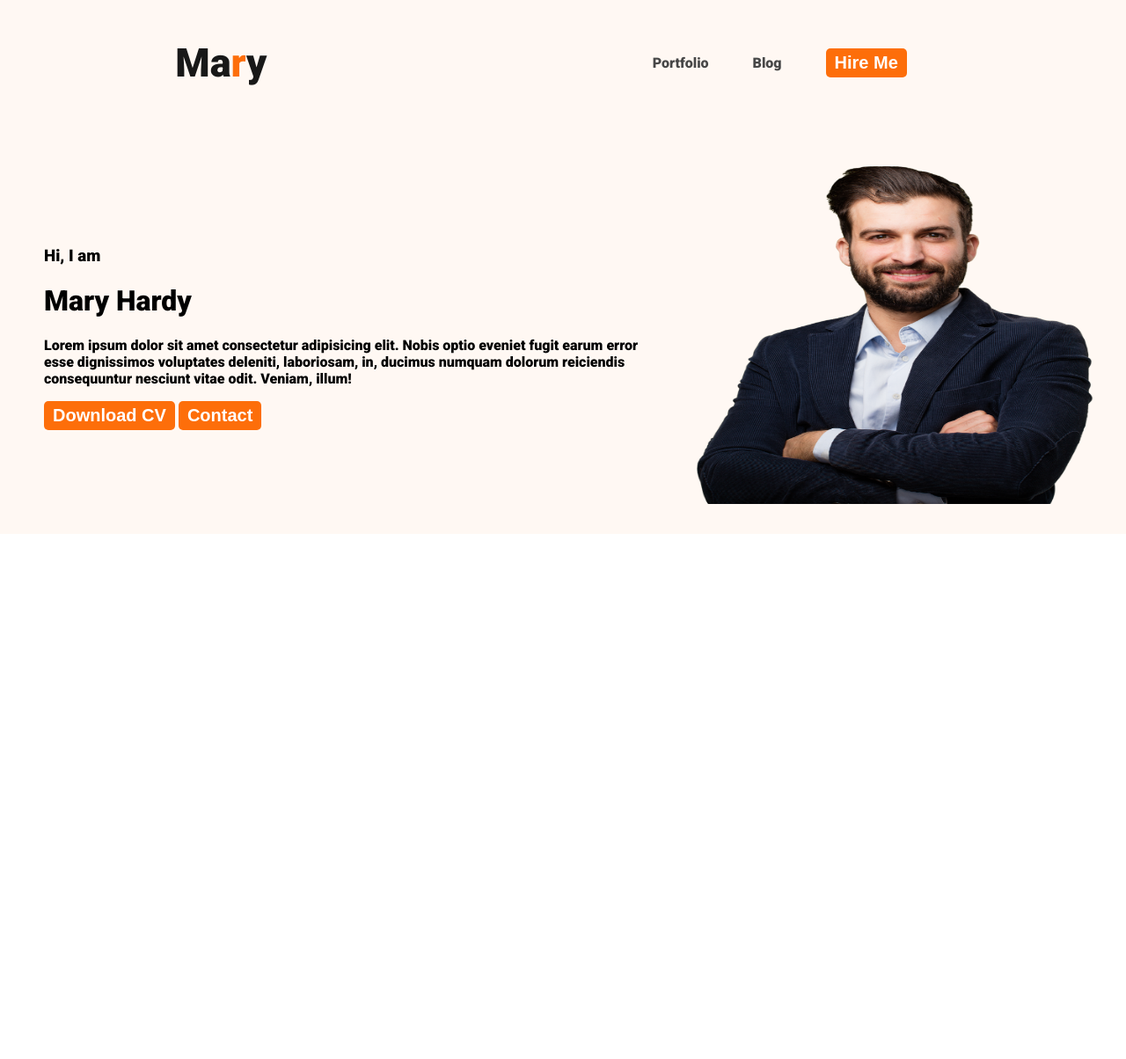
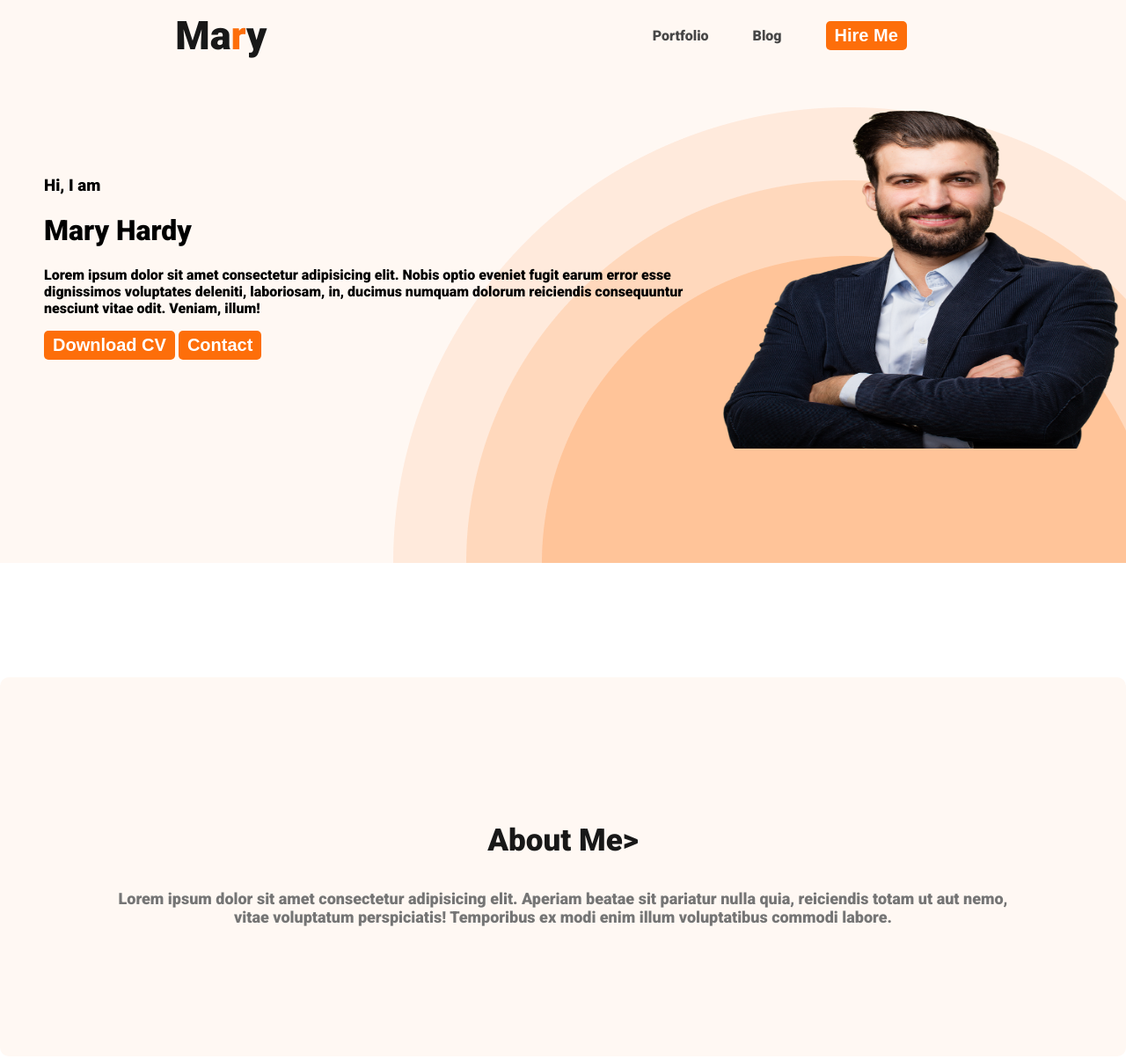
Before and after one commit to sajib0998/web-developer, a plain HTML site: page index.html in a window 1280 px wide. Shown: the whole page at 88% size. Before the commit the page ends 800 px from the top, so only its background shows below. Drawn offline with Linux system fonts and the light colour scheme.

Commit message:
about section created

```diff
--- a/index.html
+++ b/index.html
@@ -34,7 +34,11 @@
         </div>
     </header>
     <main>
+        <section class="about">
+            <h3 class="section-title">About Me></h3>
+            <p class="section-description">Lorem ipsum dolor sit amet consectetur adipisicing elit. Aperiam beatae sit pariatur nulla quia, reiciendis totam ut aut nemo, vitae voluptatum perspiciatis! Temporibus ex modi enim illum voluptatibus commodi labore.</p>
 
+        </section>
     </main>
     <footer>
 
--- a/style/portfolio.css
+++ b/style/portfolio.css
@@ -9,6 +9,7 @@ nav{
     align-items: center;
     /* margin: 0px 200px; */
     width: 100%;
+    height: 80px;
 }
 .nav-titel{
     color: #181818;
@@ -43,10 +44,15 @@ nav a{
 
 }
 .header{
+    width: 100%;
+    height: 80vh;
     background-color: #FFF8F3;
+    background-image: url("../images/header_bg.png" );
+    background-repeat: no-repeat;
+    background-position: bottom right;
 }
 .banner{
-    padding: 30px 30px 30px 150px;
+    padding: 30px 0px 30px 150px;
     display: flex;
     align-items: center;
 
@@ -54,8 +60,26 @@ nav a{
 .profile-pic{
     width: 500px;
     height: 400px;
+    margin-bottom: -34px;
 
 }
 .banner-text{
     margin-left: -100px;
 }
+.about{
+    padding: 130px;
+    border-radius: 10px;
+    background: #FFF8F3;
+    margin: 130px 0px;
+}
+.section-title{
+    color: #181818;
+    text-align: center;
+    font-size: 35px;
+    font-weight: 700;
+}
+.section-description{
+    color: #757575;
+    text-align: center;
+    font-size: 18px;
+}
```
